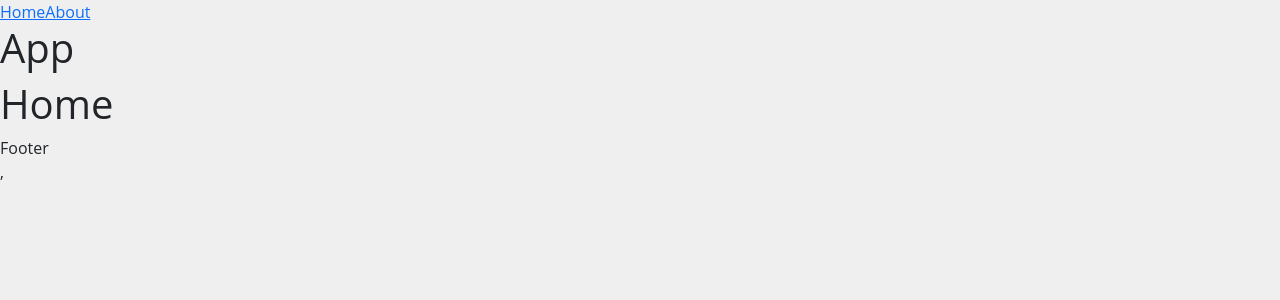
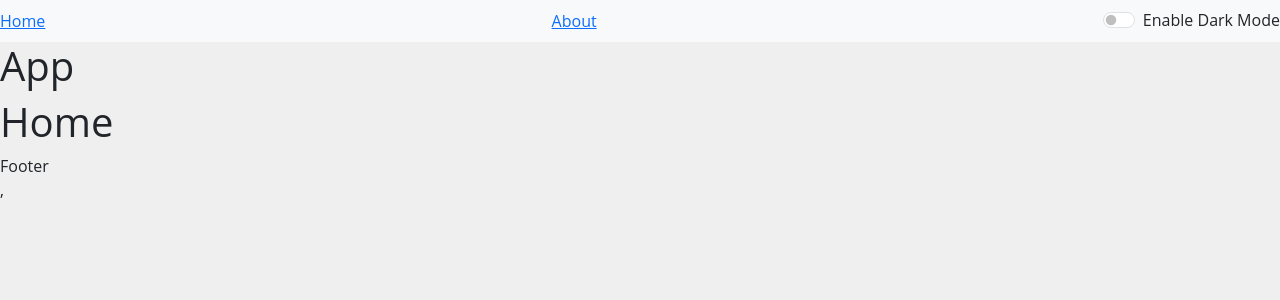
Before and after one commit to wilknisoliveira/system-template-web, a React (Vite) app: page / in a window 1280 px wide. Shown: the top 300 px of the page. Built offline with nearby package versions, Linux system fonts and the light colour scheme.

Commit message:
style: simple dark and light mode

```diff
--- a/src/App.tsx
+++ b/src/App.tsx
@@ -1,11 +1,23 @@
 import { Outlet } from "react-router";
+import { useState } from "react";
 
 import Navbar from "./components/nav-bar/Navbar";
 
 function App() {
+  const [theme, setTheme] = useState("light");
+  const toogleTheme = () => {
+    if (theme === "light") {
+      setTheme("dark");
+      document.body.style.backgroundColor = "dark";
+    } else {
+      setTheme("light");
+      document.body.style.backgroundColor = "light";
+    }
+  };
+
   return (
     <>
-      <Navbar />
+      <Navbar theme={theme} toogleTheme={toogleTheme} />
       <h1>App</h1>
       <Outlet />
       <footer>Footer</footer>
--- a/src/components/nav-bar/Navbar.tsx
+++ b/src/components/nav-bar/Navbar.tsx
@@ -1,14 +1,37 @@
 import { NavLink } from "react-router";
 
-const Navbar = () => {
+const Navbar = ({
+  theme,
+  toogleTheme,
+}: {
+  theme: string;
+  toogleTheme: () => void;
+}) => {
+  let textTheme = theme === "light" ? "dark" : "light";
   return (
-    <nav>
+    <nav className={`navbar bg-${theme}`}>
       <NavLink to="/" end>
         Home
       </NavLink>
       <NavLink to="/about" end>
         About
       </NavLink>
+      <div className="form-check form-switch">
+        <input
+          className="form-check-input"
+          type="checkbox"
+          role="switch"
+          id="switchCheckDefault"
+          onClick={toogleTheme}
+          style={{ cursor: "pointer" }}
+        />
+        <label
+          className={`form-check-label text-${textTheme}`}
+          htmlFor="switchCheckDefault"
+        >
+          {theme === "light" ? "Enable Dark Mode" : "Enable Light Mode"}
+        </label>
+      </div>
     </nav>
   );
 };
```
